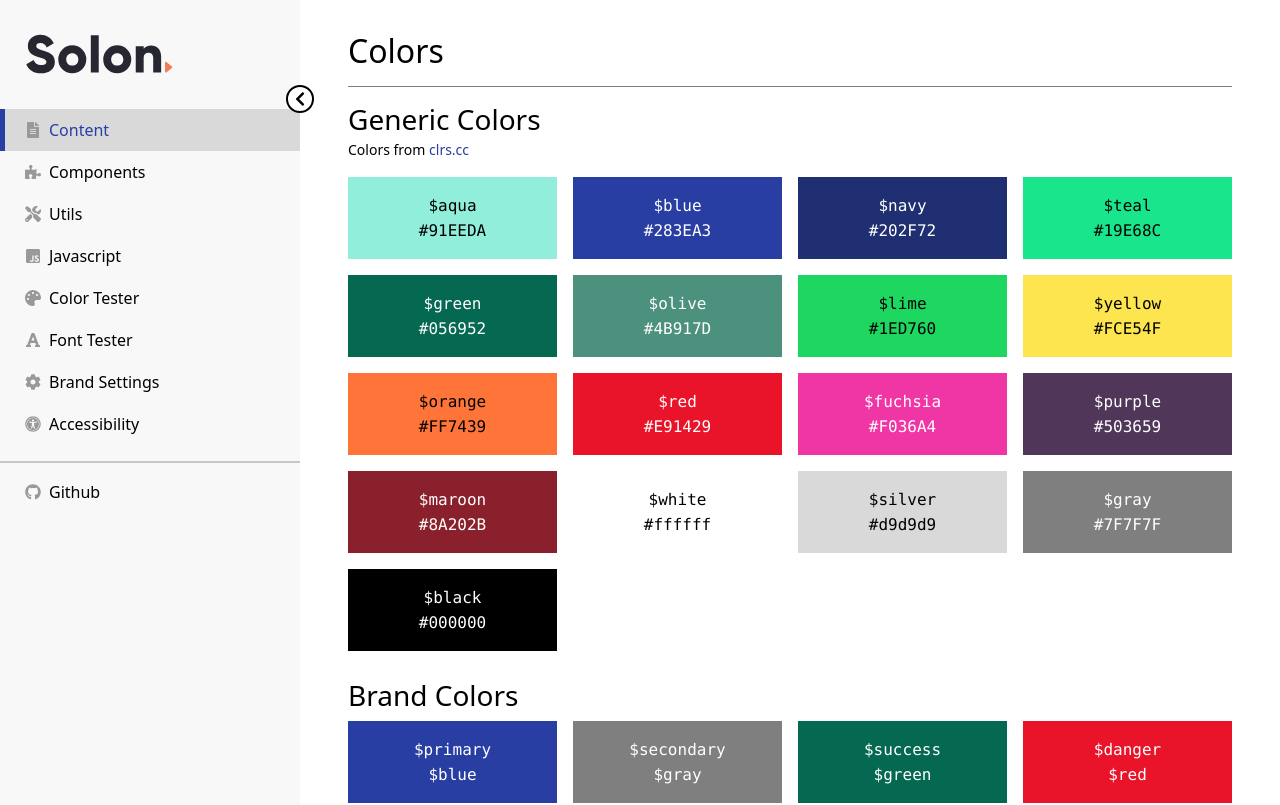
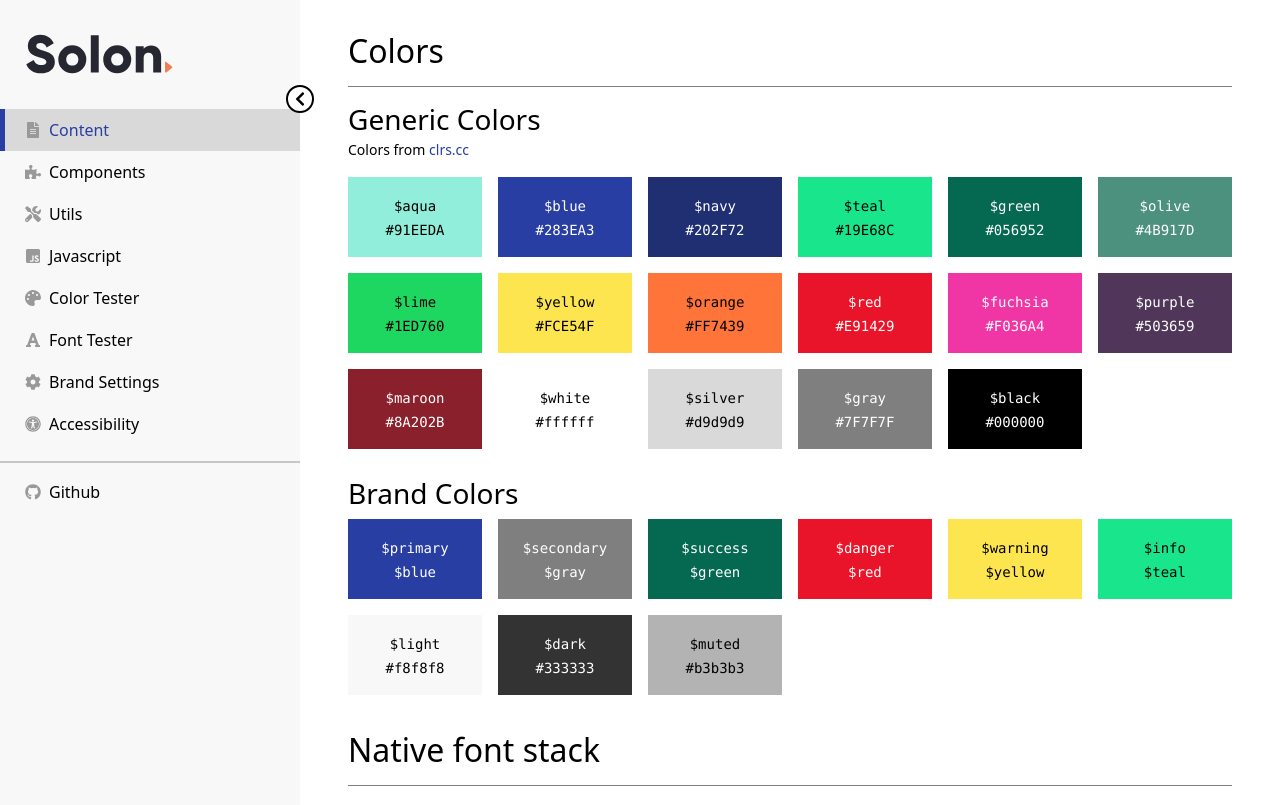
Before and after one commit to FindawayWorld/Solon, a React (Create React App) app: page /content in a window 1280 px wide. Shown: the top 805 px of the page. Built offline with nearby package versions, Linux system fonts and the light colour scheme.

Commit message:
removing upped text size and adjusting cols

```diff
--- a/src/pages/Content.jsx
+++ b/src/pages/Content.jsx
@@ -102,11 +102,11 @@ const ContentPage = () => {
                                 return <p> {color} not found</p>;
                             }
                             return (
-                                <div key={`colors-${color}`} className="col-6 col-md-3 txt-center">
+                                <div key={`colors-${color}`} className="col-6 col-md-3 col-xl-2 txt-center">
                                     <div className={`bg-${color} p-4 mb-4`}>
-                                        <code className="txt-4">${color}</code>
+                                        <code>${color}</code>
                                         <br />
-                                        <code className="txt-4">{hex}</code>
+                                        <code>{hex}</code>
                                     </div>
                                 </div>
                             );
@@ -123,11 +123,11 @@ const ContentPage = () => {
                                 return <p> {color} not found</p>;
                             }
                             return (
-                                <div key={`brand-${color}`} className="col-6 col-md-3 txt-center">
+                                <div key={`brand-${color}`} className="col-6 col-md-3 col-xl-2 txt-center">
                                     <div className={`bg-${color} p-4 mb-4`}>
-                                        <code className="txt-4">${color}</code>
+                                        <code>${color}</code>
                                         <br />
-                                        <code className="txt-4">{name || hex}</code>
+                                        <code>{name || hex}</code>
                                     </div>
                                 </div>
                             );
```
